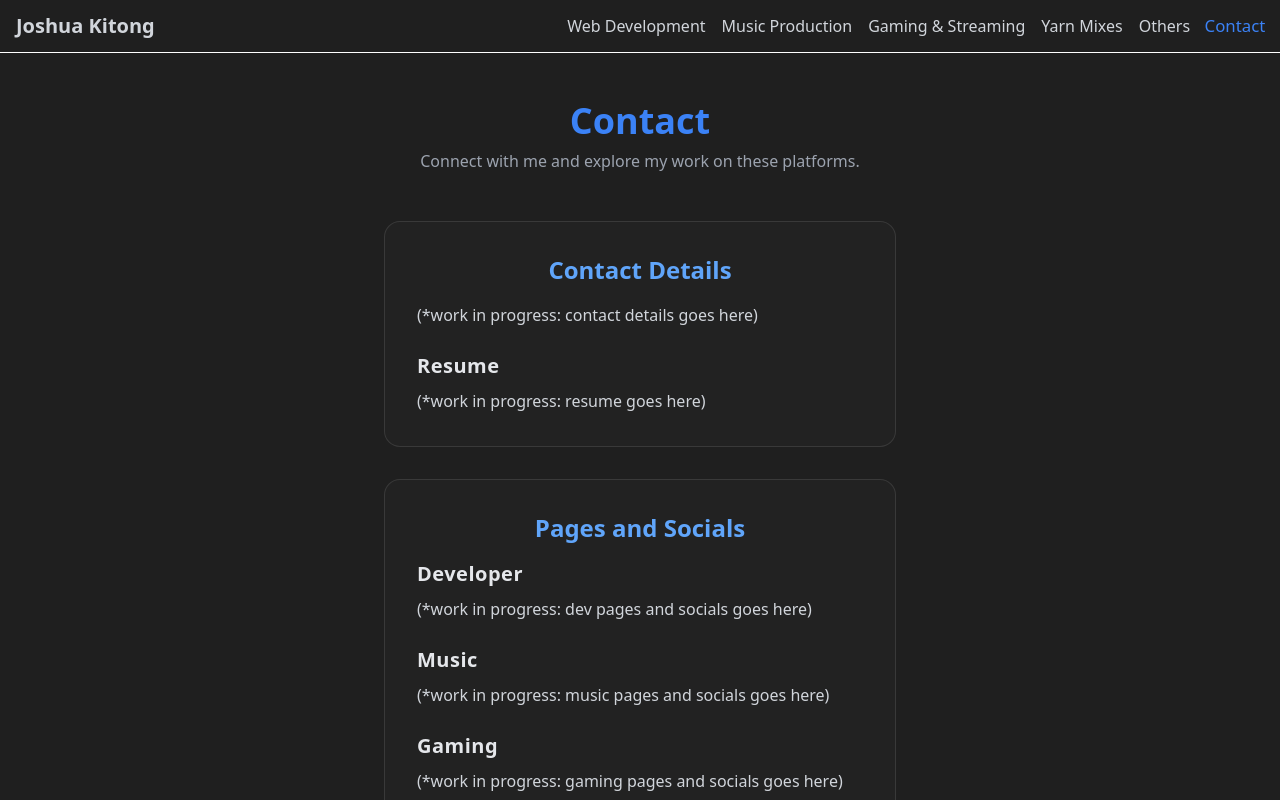
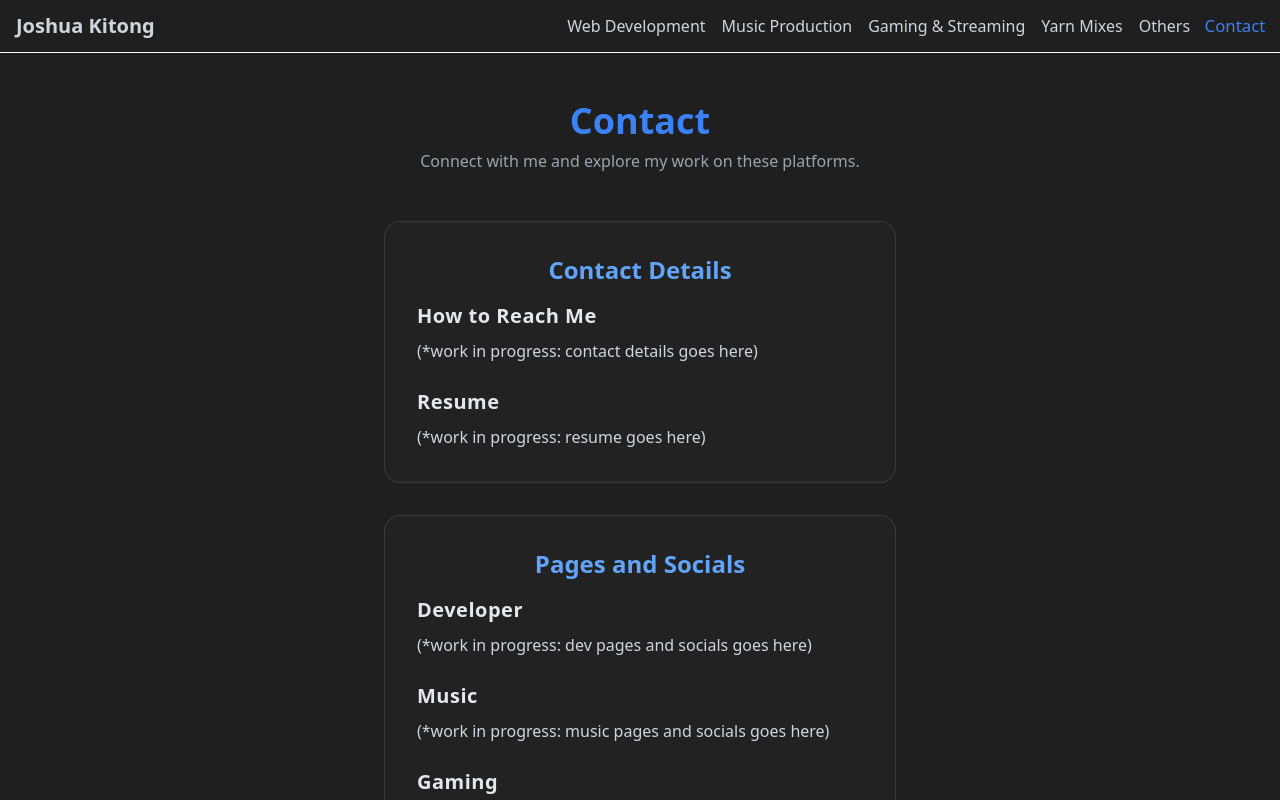
Before and after one commit to joshuakitong/portfolio, a React (Create React App) app: page /#/contact in a window 1280 px wide. Shown: the top 800 px of the page. Built offline with nearby package versions, Linux system fonts and the light colour scheme.

Commit message:
docs: add how to reach me header

```diff
--- a/src/pages/Contact.jsx
+++ b/src/pages/Contact.jsx
@@ -7,6 +7,7 @@ const sections = [
     title: "Contact Details",
     content: (
       <>
+        <h2 className="text-xl font-bold mb-2 tracking-wide text-gray-200">How to Reach Me</h2>
         <p className="mb-6">
           (*work in progress: contact details goes here)
         </p>
```
